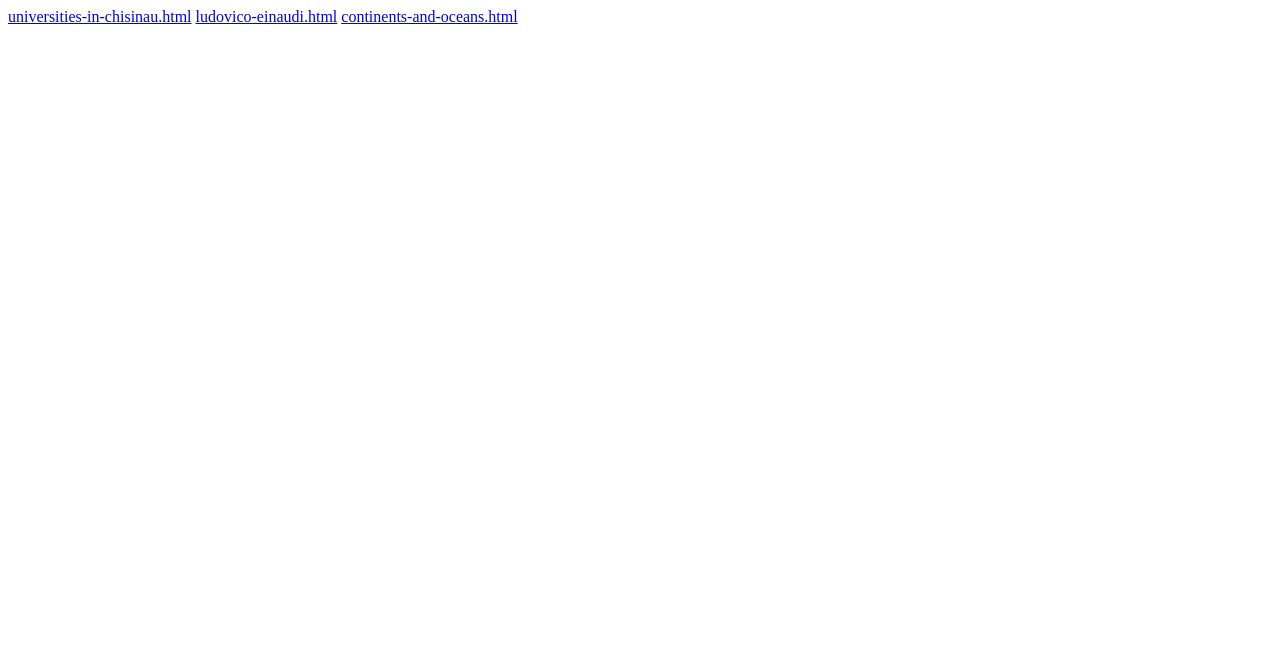
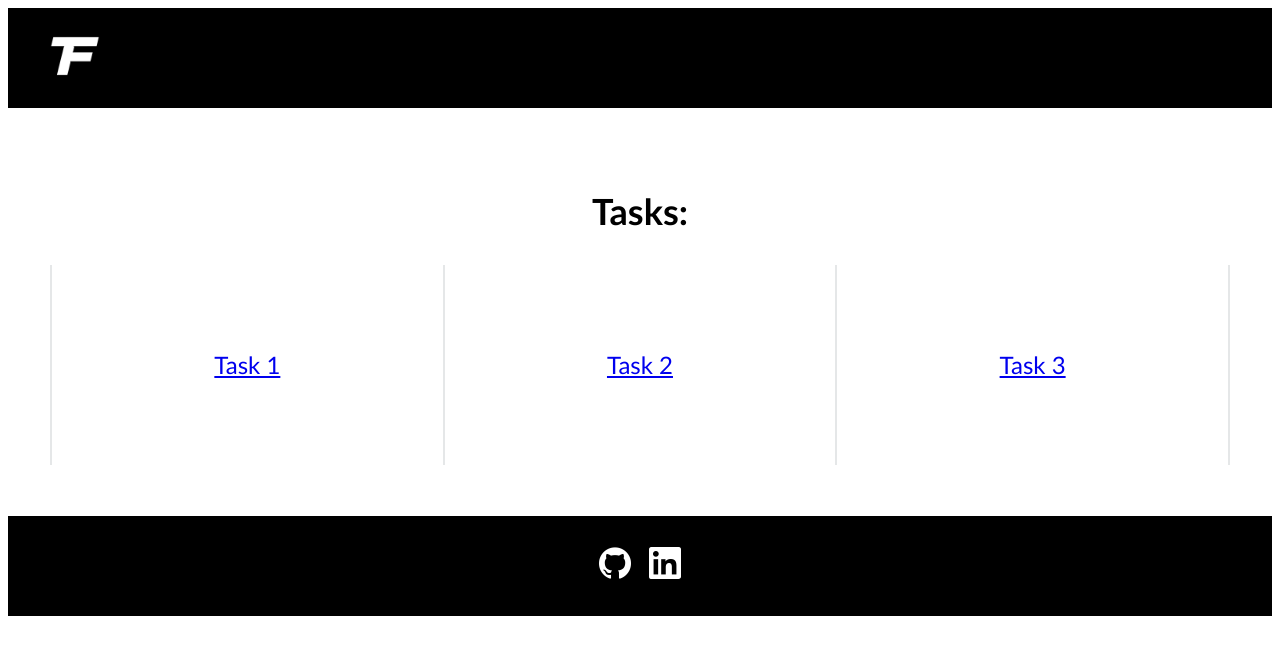
Before and after one commit to fedotick/WEBLab3, a plain HTML site: page index.html in a window 1280 px wide. Drawn offline with Linux system fonts and the light colour scheme.

Commit message:
Updated main page

```diff
--- a/index.html
+++ b/index.html
@@ -7,8 +7,72 @@
     <title>Lab3</title>
 </head>
 <body>
-    <a href="pages/universities-in-chisinau.html">universities-in-chisinau.html</a>
-    <a href="pages/ludovico-einaudi.html">ludovico-einaudi.html</a>
-    <a href="pages/continents-and-oceans.html">continents-and-oceans.html</a>
+    <font face="Calibri" size="5">
+        <table width="100%" align="center" cellspacing="0">
+            <tr  height="100px" bgcolor="black">
+                <td></td>
+                <td width="1180px">
+                    <a href="index.html">
+                        <img width="50px" src="assets/images/logo-white.png" alt="FT">
+                    </a>
+                </td>
+                <td></td>
+            </tr>
+            <tr height="50px"></tr>
+            <tr>
+                <td></td>
+                <td>
+                    <h2 align="center">Tasks:</h2>
+                </td>
+                <td></td>
+            </tr>
+            <tr>
+                <td></td>
+                <td>
+                    <table width="100%" cellspacing="0">
+                        <tr height="200px">
+                            <td width="0.1px" bgcolor="#E5E7E8"></td>
+                            <td align="center">
+                                <a href="pages/universities-in-chisinau.html">Task 1</a>
+                            </td>
+                            <td width="0.1px" bgcolor="#E5E7E8"></td>
+                            <td align="center">
+                                <a href="pages/ludovico-einaudi.html">Task 2</a></td>
+                            </td>
+                            <td width="0.1px" bgcolor="#E5E7E8"></td>
+                            <td align="center">
+                                <a href="pages/continents-and-oceans.html">Task 3</a></td>
+                            </td>
+                            <td width="0.1px" bgcolor="#E5E7E8"></td>
+                        </tr>
+                    </table>
+                </td>
+                <td></td>
+            </tr>
+            <tr height="50px"></tr>
+            <tr height="100px" bgcolor="black">
+                <td></td>
+                <td align="center">
+                    <table>
+                        <tr>
+                            <td>
+                                <a href="https://github.com/fedotick" target="_blank">
+                                    <img width="32px" src="assets/images/social-media-icons/github-white.png" alt="GitHub">
+                                </a>
+
+                            </td>
+                            <td width="10px"></td>
+                            <td>
+                                <a href="https://www.linkedin.com/in/fe-dot/" target="_blank">
+                                    <img width="32px" src="assets/images/social-media-icons/linkedin-white.png" alt="LinkedIn">
+                                </a>
+                            </td>
+                        </tr>
+                    </table>
+                </td>
+                <td></td>
+            </tr>
+        </table>
+    </font>
 </body>
 </html>
```
